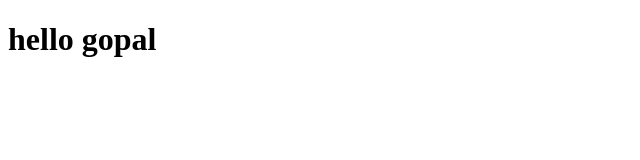
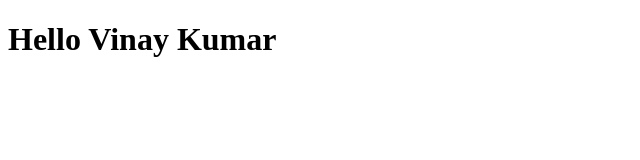
Before and after one commit to igopalsharma146/live-demo, a plain HTML site: page index.html in a window 1280 px wide. Shown: the whole page, without its empty margins (0-640 px from the left). Drawn offline with Linux system fonts and the light colour scheme.

Commit message:
index.html

```diff
--- a/index.html
+++ b/index.html
@@ -6,6 +6,6 @@
     <title>Document</title>
 </head>
 <body>
-    <h1>hello gopal </h1>
+    <h1>Hello Vinay Kumar</h1>
 </body>
 </html>
```
